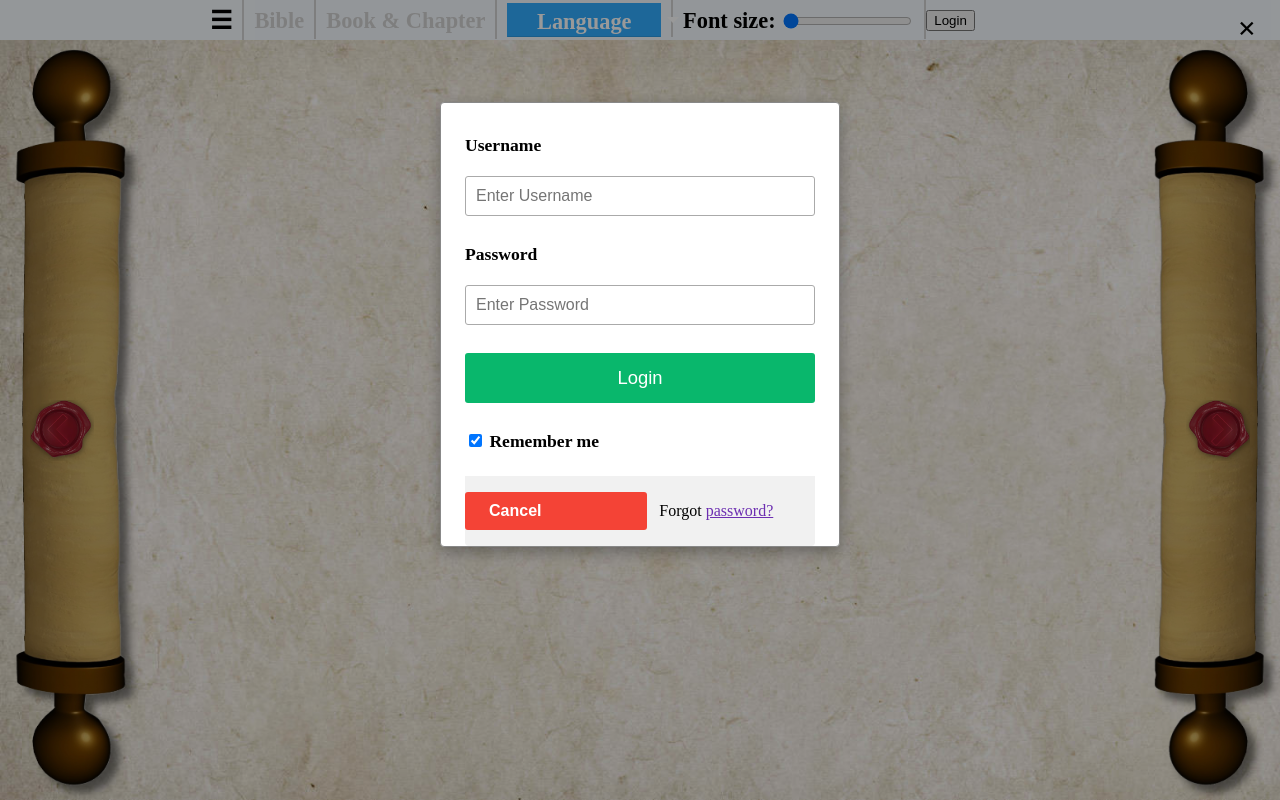
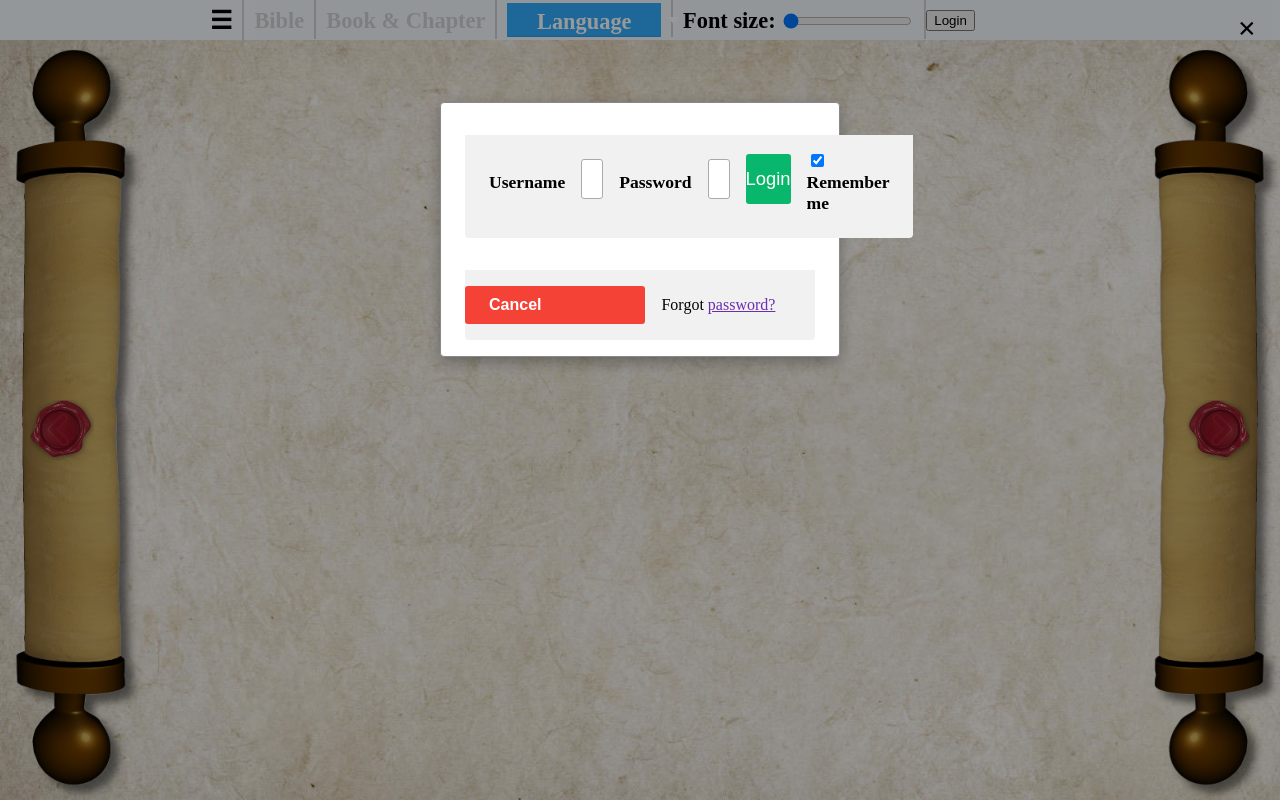
Before and after one commit to i2rlearning/Bible-app, a PHP site: page / in a window 1280 px wide, after a click on "Login". Run offline with PHP 8.4, Linux system fonts and the light colour scheme; some web fonts are replaced.

Commit message:
Update login.css

```diff
--- a/css/login.css
+++ b/css/login.css
@@ -28,14 +28,17 @@
 
 /* ==== Modal Containers ==== */
 .modal-content .container {
-  display: flex;
-  flex-direction: column;
-  gap: 12px;
-  align-items: stretch;
-  padding: 0;
-  margin: 0;
-  background: none;
+  display: flex !important;
+  flex-direction: row !important;
+  align-items: center;
+  gap: 16px;
+  justify-content: flex-start;
+  background-color: #f1f1f1 !important;
+  padding: 16px 24px 16px 24px;
+  border-radius: 0 0 4px 4px;
+  margin-bottom: 16px;
 }
+
 /* Bottom row: Cancel and Forgot Password */
 .modal-content .container[style] {
   display: flex !important;
@@ -72,6 +75,7 @@
   cursor: pointer;
   margin-right: 16px;
   width: auto;
+  text-align: center;
 }
 
 /* "Forgot password" link */
```
